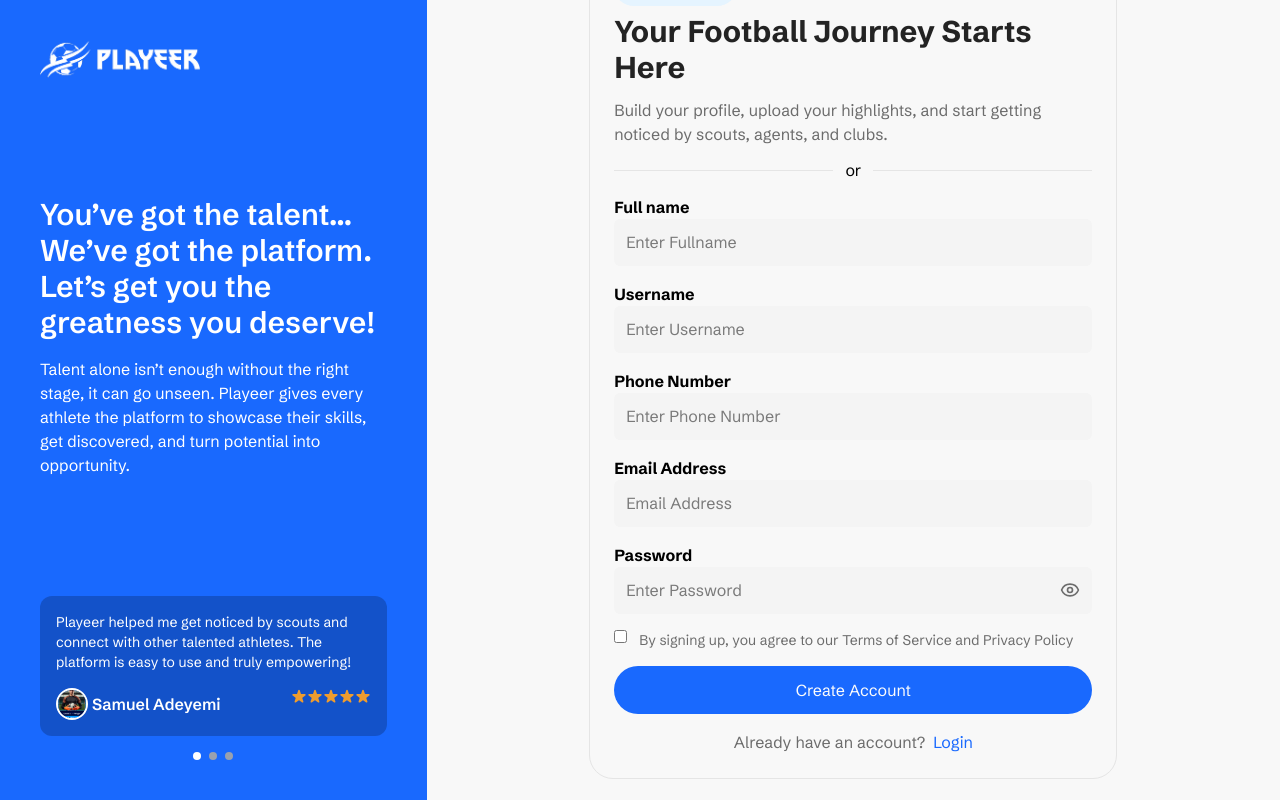
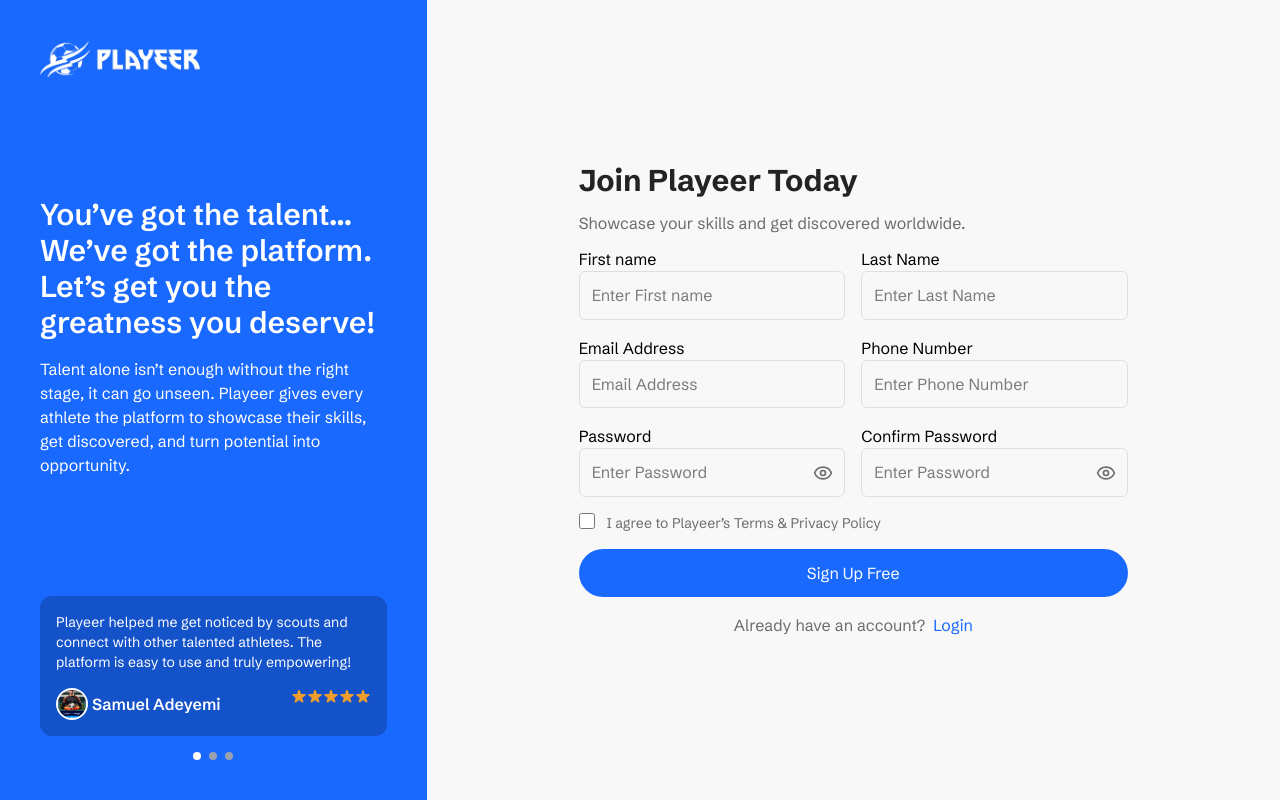
Before and after one commit to alabo-excel/Playeer-web, a Next.js app: page /auth/signup in a window 1280 px wide. Built offline with nearby package versions, Linux system fonts and the light colour scheme; no server answers.

Commit message:
fix signup UI

```diff
--- a/src/app/auth/forgot-password/page.tsx
+++ b/src/app/auth/forgot-password/page.tsx
@@ -55,7 +55,7 @@ const forgotPassword = () => {
         </p>
 
         <div className="my-4">
-          <label htmlFor="" className="font-bold mb-2">
+          <label htmlFor="" className=" mb-2">
             Email Address
           </label>
           <input
--- a/src/app/auth/login/page.tsx
+++ b/src/app/auth/login/page.tsx
@@ -79,7 +79,7 @@ const LoginPage = () => {
           </p>
 
           <div className="my-4">
-            <label htmlFor="email" className="font-bold mb-2">
+            <label htmlFor="email" className="mb-2">
               Email Address
             </label>
             <input
@@ -95,7 +95,7 @@ const LoginPage = () => {
             )}
           </div>
           <div className="my-4">
-            <label htmlFor="password" className="font-bold mb-2">
+            <label htmlFor="password" className=" mb-2">
               Password
             </label>
             <div className="relative">
--- a/src/app/auth/signup/page.tsx
+++ b/src/app/auth/signup/page.tsx
@@ -12,10 +12,11 @@ const signup = () => {
   const router = useRouter();
   const [showPassword, setShowPassword] = useState(false);
   const [form, setForm] = useState({
-    fullName: "",
-    username: "",
+    firstName: "",
+    lastName: "",
     email: "",
     password: "",
+    confirmPassword: "",
     phone: "",
     agree: false,
   });
@@ -25,9 +26,9 @@ const signup = () => {
 
   const validate = () => {
     const newErrors: { [key: string]: string } = {};
-    if (!form.fullName.trim()) newErrors.fullname = "Full name is required";
+    if (!form.firstName.trim()) newErrors.fullname = "first name is required";
     if (!form.phone.trim()) newErrors.phone = "Phone number is required";
-    if (!form.username.trim()) newErrors.username = "Username is required";
+    if (!form.lastName.trim()) newErrors.username = "Last Name is required";
     if (!form.email.trim() || !/^[^@\s]+@[^@\s]+\.[^@\s]+$/.test(form.email))
       newErrors.email = "Valid email is required";
     if (!form.password || form.password.length < 8)
@@ -53,8 +54,8 @@ const signup = () => {
     setLoading(true);
     try {
       await api.post("/auth/register", {
-        fullName: form.fullName,
-        username: form.username,
+        firstName: form.firstName,
+        lastName: form.lastName,
         email: form.email,
         phone: form.phone,
         password: form.password,
@@ -69,110 +70,100 @@ const signup = () => {
 
   return (
     <AuthLayout>
-      <>
-        <form onSubmit={handleSubmit}>
-          <div className="lg:w-[70%] lg:-mt-20 mx-auto border border-gray rounded-3xl p-6">
-            <button
-              className={`bg-[#E5F4FF] px-4 mb-2 py-2 rounded-full text-[#0095FF] transition-colors`}
-            >
-              Join Playeer
-            </button>
-
-            <p className="text-3xl font-bold text-[#232323]">
-              Your Football Journey Starts Here
-            </p>
+      <form className="lg:w-[70%]" onSubmit={handleSubmit}>
+        <div className=" mx-auto p-6">
+          <h2 className="text-3xl font-bold">Join Playeer Today</h2>
           <p className="text-[#6C6C6C] my-3">
-              Build your profile, upload your highlights, and start getting
-              noticed by scouts, agents, and clubs.
+            Showcase your skills and get discovered worldwide.
           </p>
 
-            {/* <div className="flex justify-center mb-4">
+          {/* <div className="grid grid-cols-2 gap-4 mb-4">
             <button className="flex justify-center text-[#202426] p-3 border border-gray rounded-full w-full">
               <img className="mr-2" src="/images/icons/google.png" alt="" />
               <span className="my-auto">Google</span>
             </button>
-              <button className="flex p-3 border justify-center text-[#202426] border-gray rounded-full w-[48%]">
+            <button className="flex p-3 border justify-center text-[#202426] border-gray rounded-full w-full">
               <img src="/images/icons/apple.png" className="mr-2" alt="" />
               <span className="my-auto">Apple</span>
             </button>
-            </div> */}
+          </div>
           <div className="border-b border-gray mb-6">
             <p className="text-center -mb-3 bg-[#F8F8F8] w-10 mx-auto">or</p>
-            </div>
-
-            <div className="my-4">
-              <label htmlFor="fullName" className="font-bold mb-2">
-                Full name
+          </div> */}
+          <div className="grid grid-cols-2 gap-4">
+            <div className="">
+              <label htmlFor="fullName" className="mb-2">
+                First name
               </label>
               <input
                 name="fullName"
                 type="text"
-                className="w-full rounded-md text-sm p-3 bg-[#F4F4F4]"
-                placeholder="Enter Fullname"
-                value={form.fullName}
+                className={`w-full rounded-md text-sm p-3 border ${errors.fullname ? 'border-[#991616] text-[#991616]' : 'border-[#DFDFDF]'}`}
+                placeholder="Enter First name"
+                value={form.firstName}
                 onChange={handleChange}
               />
-              {errors.fullName && (
-                <p className="text-red-500 text-xs mt-1">{errors.fullName}</p>
+              {errors.fullname && (
+                <p className="text-[#991616] text-xs mt-1">{errors.fullname}</p>
               )}
             </div>
-            <div className="my-4">
-              <label htmlFor="username" className="font-bold mb-2">
-                Username
+            <div className="">
+              <label htmlFor="username" className="mb-2">
+                Last Name
               </label>
               <input
                 name="username"
                 type="text"
-                className="w-full rounded-md text-sm p-3 bg-[#F4F4F4]"
-                placeholder="Enter Username"
-                value={form.username}
+                className={`w-full rounded-md text-sm p-3 border ${errors.username ? 'border-[#991616] text-[#991616]' : 'border-[#DFDFDF]'}`}
+                placeholder="Enter Last Name"
+                value={form.lastName}
                 onChange={handleChange}
               />
               {errors.username && (
-                <p className="text-red-500 text-xs mt-1">{errors.username}</p>
+                <p className="text-[#991616] text-xs mt-1">{errors.username}</p>
               )}
             </div>
-            <div className="my-4">
-              <label htmlFor="username" className="font-bold mb-2">
+            <div className="">
+              <label htmlFor="email" className=" mb-2">
+                Email Address
+              </label>
+              <input
+                name="email"
+                type="text"
+                className={`w-full rounded-md text-sm p-3 border ${errors.email ? 'border-[#991616] text-[#991616]' : 'border-[#DFDFDF]'}`}
+                placeholder="Email Address"
+                value={form.email}
+                onChange={handleChange}
+              />
+              {errors.email && (
+                <p className="text-[#991616] text-xs mt-1">{errors.email}</p>
+              )}
+            </div>
+            <div className="">
+              <label htmlFor="username" className=" mb-2">
                 Phone Number
               </label>
               <input
                 name="phone"
                 type="number"
-                className="w-full rounded-md text-sm p-3 bg-[#F4F4F4]"
+                className={`w-full rounded-md text-sm p-3 border ${errors.phone ? 'border-[#991616] text-[#991616]' : 'border-[#DFDFDF]'}`}
                 placeholder="Enter Phone Number"
                 value={form.phone}
                 onChange={handleChange}
               />
               {errors.phone && (
-                <p className="text-red-500 text-xs mt-1">{errors.phone}</p>
+                <p className="text-[#991616] text-xs mt-1">{errors.phone}</p>
               )}
             </div>
-            <div className="my-4">
-              <label htmlFor="email" className="font-bold mb-2">
-                Email Address
-              </label>
-              <input
-                name="email"
-                type="text"
-                className="w-full rounded-md text-sm p-3 bg-[#F4F4F4]"
-                placeholder="Email Address"
-                value={form.email}
-                onChange={handleChange}
-              />
-              {errors.email && (
-                <p className="text-red-500 text-xs mt-1">{errors.email}</p>
-              )}
-            </div>
-            <div className="my-4">
-              <label htmlFor="password" className="font-bold mb-2">
+            <div className="">
+              <label htmlFor="password" className=" mb-2">
                 Password
               </label>
               <div className="relative">
                 <input
                   name="password"
                   type={showPassword ? "text" : "password"}
-                  className="w-full text-sm rounded-md p-3 bg-[#F4F4F4] pr-12"
+                  className={`w-full text-sm rounded-md p-3 border pr-12 ${errors.password ? 'border-[#991616] text-[#991616]' : 'border-[#DFDFDF]'}`}
                   placeholder="Enter Password"
                   value={form.password}
                   onChange={handleChange}
@@ -190,25 +181,54 @@ const signup = () => {
                 </button>
               </div>
               {errors.password && (
-                <p className="text-red-500 text-xs mt-1">{errors.password}</p>
+                <p className="text-[#991616] text-xs mt-1">{errors.password}</p>
               )}
             </div>
 
-            <div className="flex my-2">
+            <div className="">
+              <label htmlFor="password" className=" mb-2">
+                Confirm Password
+              </label>
+              <div className="relative">
+                <input
+                  name="confirmPassword"
+                  type={showPassword ? "text" : "password"}
+                  className={`w-full text-sm rounded-md p-3 border pr-12 ${errors.confirmPassword ? 'border-[#991616] text-[#991616]' : 'border-[#DFDFDF]'}`}
+                  placeholder="Enter Password"
+                  value={form.confirmPassword}
+                  onChange={handleChange}
+                />
+                <button
+                  type="button"
+                  className="absolute inset-y-0 right-0 pr-3 flex items-center"
+                  onClick={() => setShowPassword(!showPassword)}
+                >
+                  {showPassword ? (
+                    <EyeOff className="h-5 w-5 text-[#6C6C6C]" />
+                  ) : (
+                    <Eye className="h-5 w-5 text-[#6C6C6C]" />
+                  )}
+                </button>
+              </div>
+              {errors.password && (
+                <p className="text-[#991616] text-xs mt-1">{errors.password}</p>
+              )}
+            </div>
+          </div>
+          <div className="flex my-4">
             <input
               name="agree"
               type="checkbox"
-                className="mr-3 border p-2 mb-auto border-primary"
+              className="mr-3 border border-primary mb-auto w-4 h-4 accent-primary"
               checked={form.agree}
               onChange={handleChange}
             />
             <p className="text-[#6C6C6C] text-sm">
-                By signing up, you agree to our Terms of Service and Privacy
-                Policy
+              I agree to Playeer’s Terms & Privacy Policy
             </p>
           </div>
           {errors.agree && (
-              <p className="text-red-500 text-xs mt-1">{errors.agree}</p>
+            <p className="text-[#991616] text-xs mt-1">{errors.agree}</p>
           )}
 
           {apiError && (
@@ -225,19 +245,14 @@ const signup = () => {
           <button
             type="submit"
             className={`w-full rounded-full p-3 my-4 flex justify-center items-center min-h-[48px] transition-colors duration-200
-                ${
-                  loading
-                    ? "border border-primary bg-[#E5F4FF] text-primary"
-                    : "bg-primary text-[#FCFCFC]"
-                }`}
+                bg-primary text-[#FCFCFC]
+              `}
             disabled={loading}
           >
             {loading ? (
-                <span className="flex items-center justify-center">
-                  <Spin size="small" style={{ color: "#0095FF" }} />
-                </span>
+              <div className="w-6 h-6 border-2 border-white border-t-transparent rounded-full animate-spin"></div>
             ) : (
-                "Create Account"
+              "Sign Up Free"
             )}
           </button>
           {/* </Link> */}
@@ -250,7 +265,6 @@ const signup = () => {
           </div>
         </div>
       </form>
-      </>
     </AuthLayout>
   );
 };
--- a/src/app/globals.css
+++ b/src/app/globals.css
@@ -17,7 +17,9 @@ h2,
 h3,
 h4,
 h5,
+p
 h6 .dashboard,
+p,
 h1,
 h2,
 h3,
```
Also changed, not shown: src/app/auth/reset-password/page.tsx (+4 -4 lines). Lines whose indentation alone changed are shown as unchanged.
